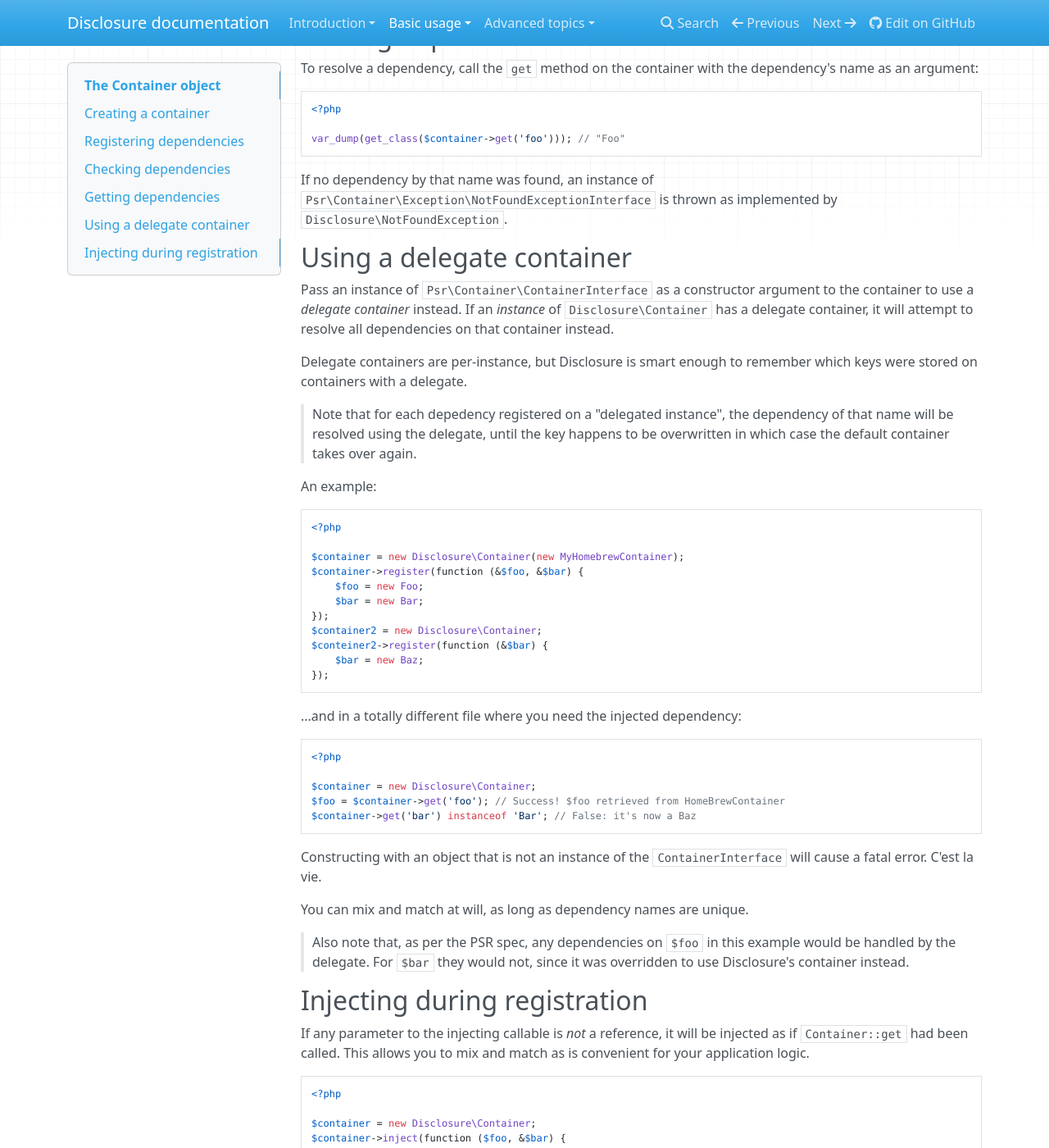
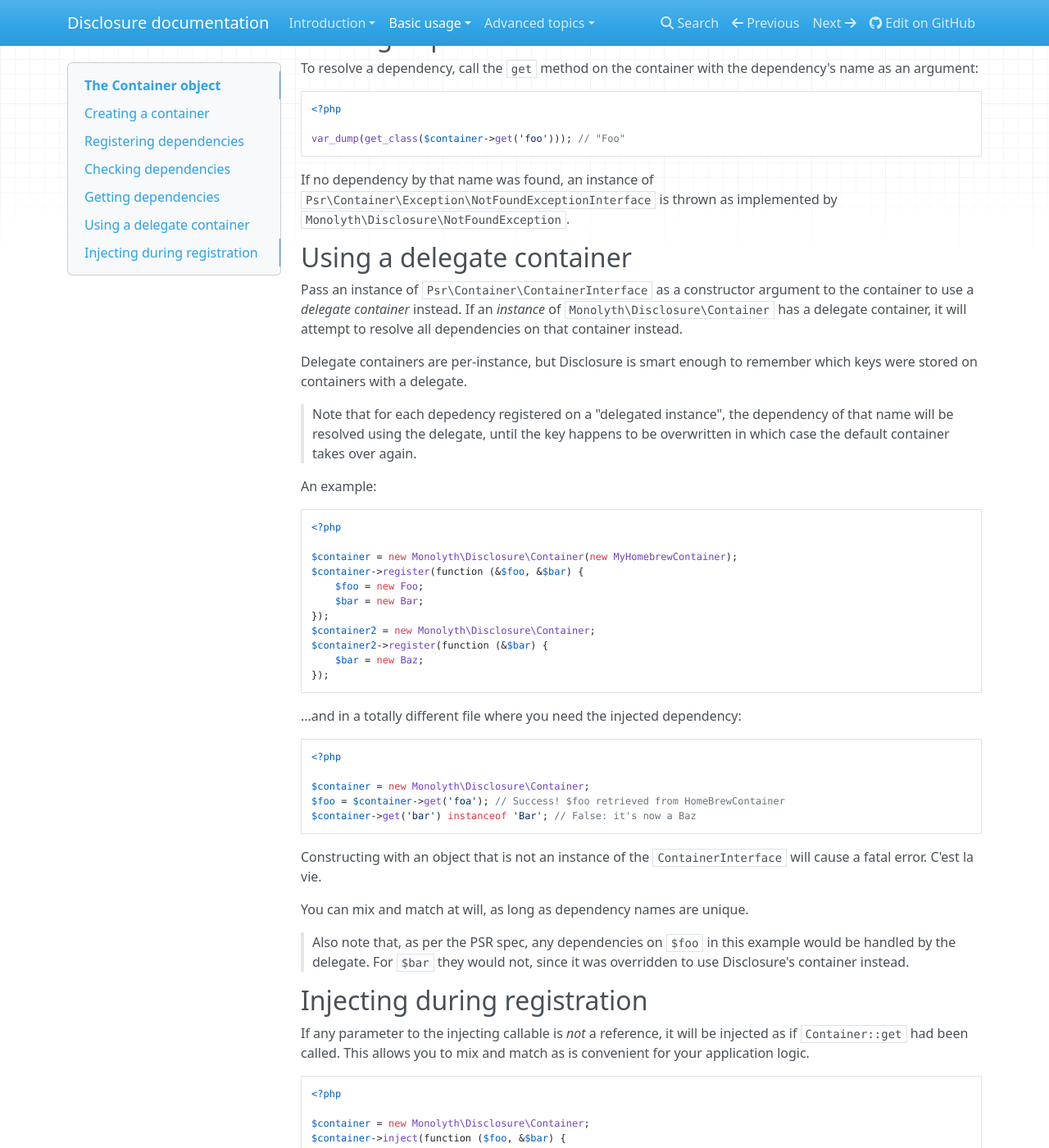
Before and after one commit to monolyth-php/disclosure, an MkDocs documentation site: the page built from docs/container.md, in a window 1280 px wide and 1400 px high, scrolled down 947 px. Shown: the whole window at 82% size. Built offline with MkDocs 1.6.1, drawn with Linux system fonts in a browser that asks for light colours; nearby versions of some CDN libraries; old or Windows-style settings are respelled for this version of MkDocs; some of the changed text lies outside the part shown.

Commit message:
update docs to reflect new name

````diff
--- a/docs/container.md
+++ b/docs/container.md
@@ -1,15 +1,16 @@
 # The Container object
-The `Disclosure\Container` class is fully compatible with
+The `Monolyth\Disclosure\Container` class is fully compatible with
 `Psr\Container\ContainerInterface`.
 
 ## Creating a container
-Just instance an object of class `Disclosure\Container`. You can do this as many
-times as you like, all instances share the same "pool" of dependencies.
+Just instance an object of class `Monolyth\Disclosure\Container`. You can do
+this as many times as you like, all instances share the same "pool" of
+dependencies.
 
 ```php
 <?php
 
-use Disclosure\Container;
+use Monolyth\Disclosure\Container;
 
 $container = new Container;
 $container->register(function (&$foo) {
@@ -54,13 +55,13 @@ var_dump(get_class($container->get('foo'))); // "Foo"
 
 If no dependency by that name was found, an instance of
 `Psr\Container\Exception\NotFoundExceptionInterface` is thrown as implemented by
-`Disclosure\NotFoundException`.
+`Monolyth\Disclosure\NotFoundException`.
 
 ## Using a delegate container
 Pass an instance of `Psr\Container\ContainerInterface` as a constructor
 argument to the container to use a _delegate container_ instead. If an
-_instance_ of `Disclosure\Container` has a delegate container, it will attempt
-to resolve all dependencies on that container instead.
+_instance_ of `Monolyth\Disclosure\Container` has a delegate container, it will
+attempt to resolve all dependencies on that container instead.
 
 Delegate containers are per-instance, but Disclosure is smart enough to remember
 which keys were stored on containers with a delegate.
@@ -75,13 +76,13 @@ An example:
 ```php
 <?php
 
-$container = new Disclosure\Container(new MyHomebrewContainer);
+$container = new Monolyth\Disclosure\Container(new MyHomebrewContainer);
 $container->register(function (&$foo, &$bar) {
     $foo = new Foo;
     $bar = new Bar;
 });
-$container2 = new Disclosure\Container;
-$conteiner2->register(function (&$bar) {
+$container2 = new Monolyth\Disclosure\Container;
+$container2->register(function (&$bar) {
     $bar = new Baz;
 });
 ```
@@ -91,8 +92,8 @@ $conteiner2->register(function (&$bar) {
 ```php
 <?php
 
-$container = new Disclosure\Container;
-$foo = $container->get('foo'); // Success! $foo retrieved from HomeBrewContainer
+$container = new Monolyth\Disclosure\Container;
+$foo = $container->get('foa'); // Success! $foo retrieved from HomeBrewContainer
 $container->get('bar') instanceof 'Bar'; // False: it's now a Baz
 ```
 
@@ -113,7 +114,7 @@ match as is convenient for your application logic.
 ```php
 <?php
 
-$container = new Disclosure\Container;
+$container = new Monolyth\Disclosure\Container;
 $container->inject(function ($foo, &$bar) {
     $bar = new Bar($foo);
 });
````
Also changed, not shown: README.md (+5 -5 lines), docs/constructor.md (+4 -4 lines), docs/injector.md (+1 -1 lines).
